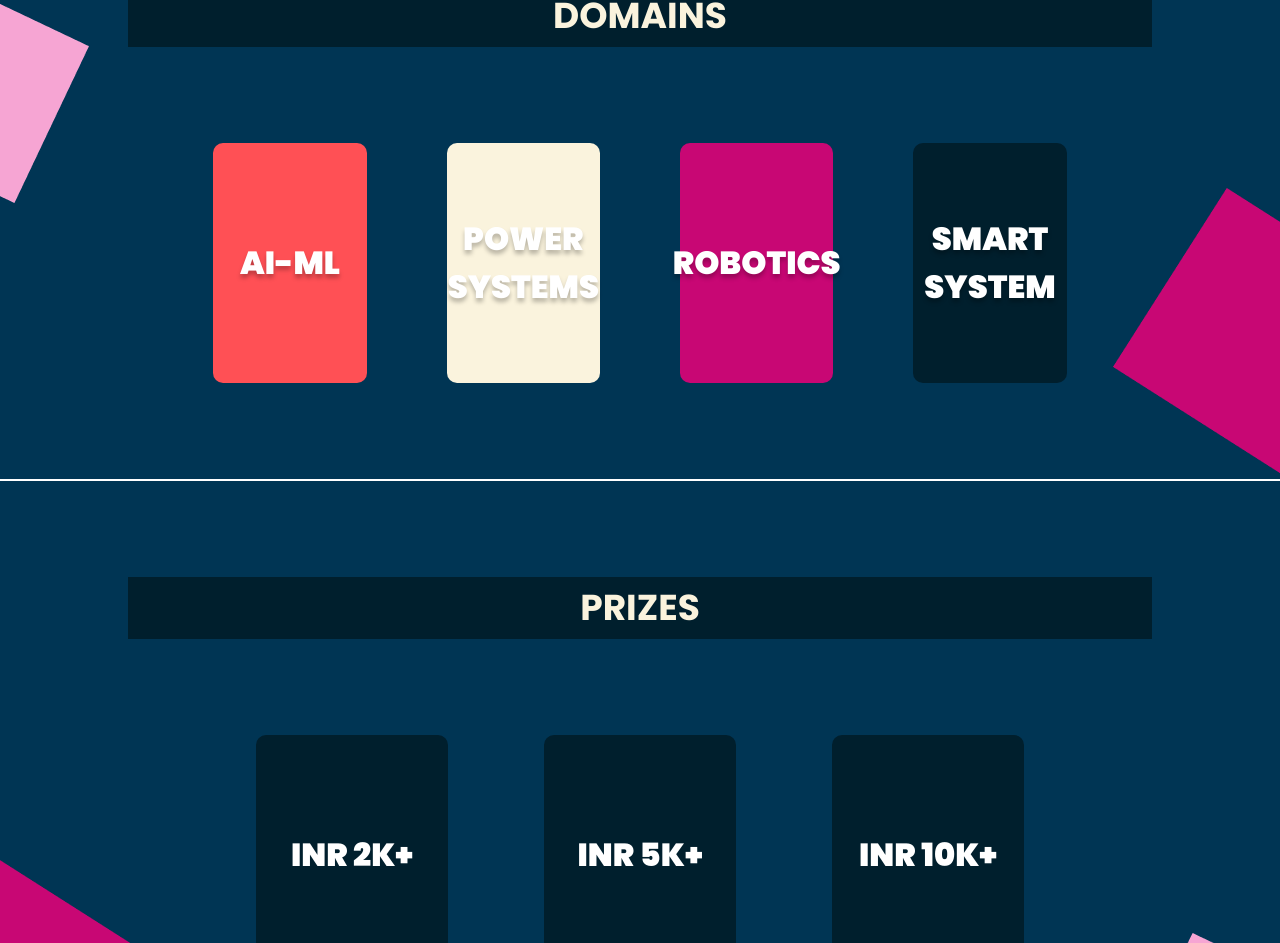
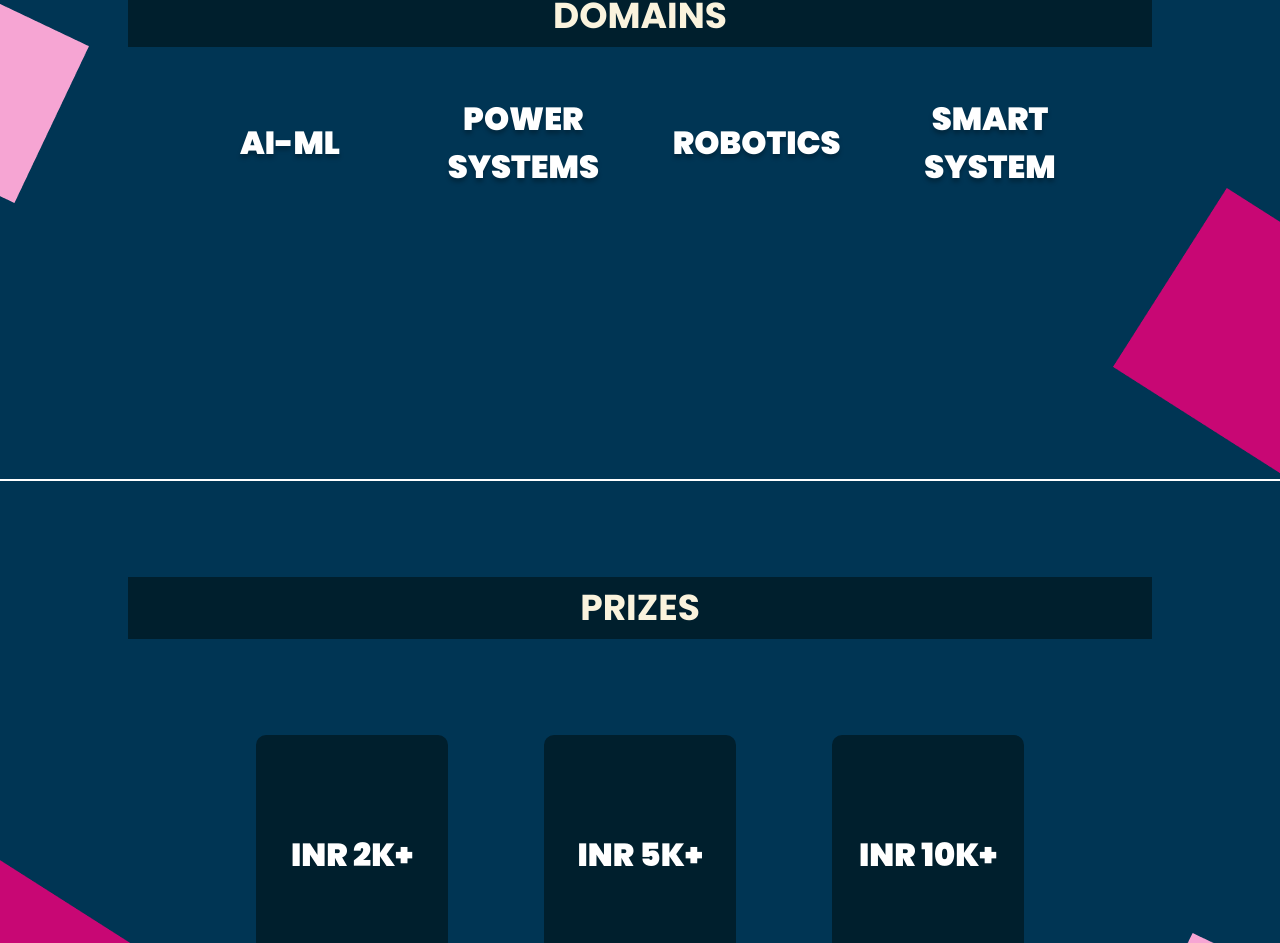
Before and after one commit to arjun-praveen-varshney/spark-a-thon, a React (Vite) app: page / in a window 1280 px wide. Shown: the part 3072-4015 px from the top of the page. Built offline with nearby package versions, Linux system fonts and the light colour scheme.

Commit message:
Update Card.jsx

```diff
--- a/src/components/Card.jsx
+++ b/src/components/Card.jsx
@@ -1,7 +1,7 @@
 import { useState } from "react";
 import { motion } from "framer-motion";
 
-const Card = ({ text, bgColor = "bg-secondary" }) => {
+const Card = ({ text, bgColor = "bg-secondary", desc="" }) => {
   const [isFlipped, setIsFlipped] = useState(false);
 
   const handleMouseEnter = () => {
@@ -15,7 +15,7 @@ const Card = ({ text, bgColor = "bg-secondary" }) => {
     <div
       onMouseEnter={handleMouseEnter}
       onMouseLeave={handleMouseLeave}
-      className="h-60 w-[90%] mx-auto md:w-1/3 cursor-pointer relative"
+      className="min-h-60 w-[90%] mx-auto md:w-1/3 cursor-pointer relative"
       style={{ perspective: "1000px" }}
     >
       <motion.div
@@ -50,7 +50,7 @@ const Card = ({ text, bgColor = "bg-secondary" }) => {
             transform: "rotateY(180deg)",
           }}
         >
-          lorem ipsum dolor sit
+          {desc}
         </div>
       </motion.div>
     </div>
```
